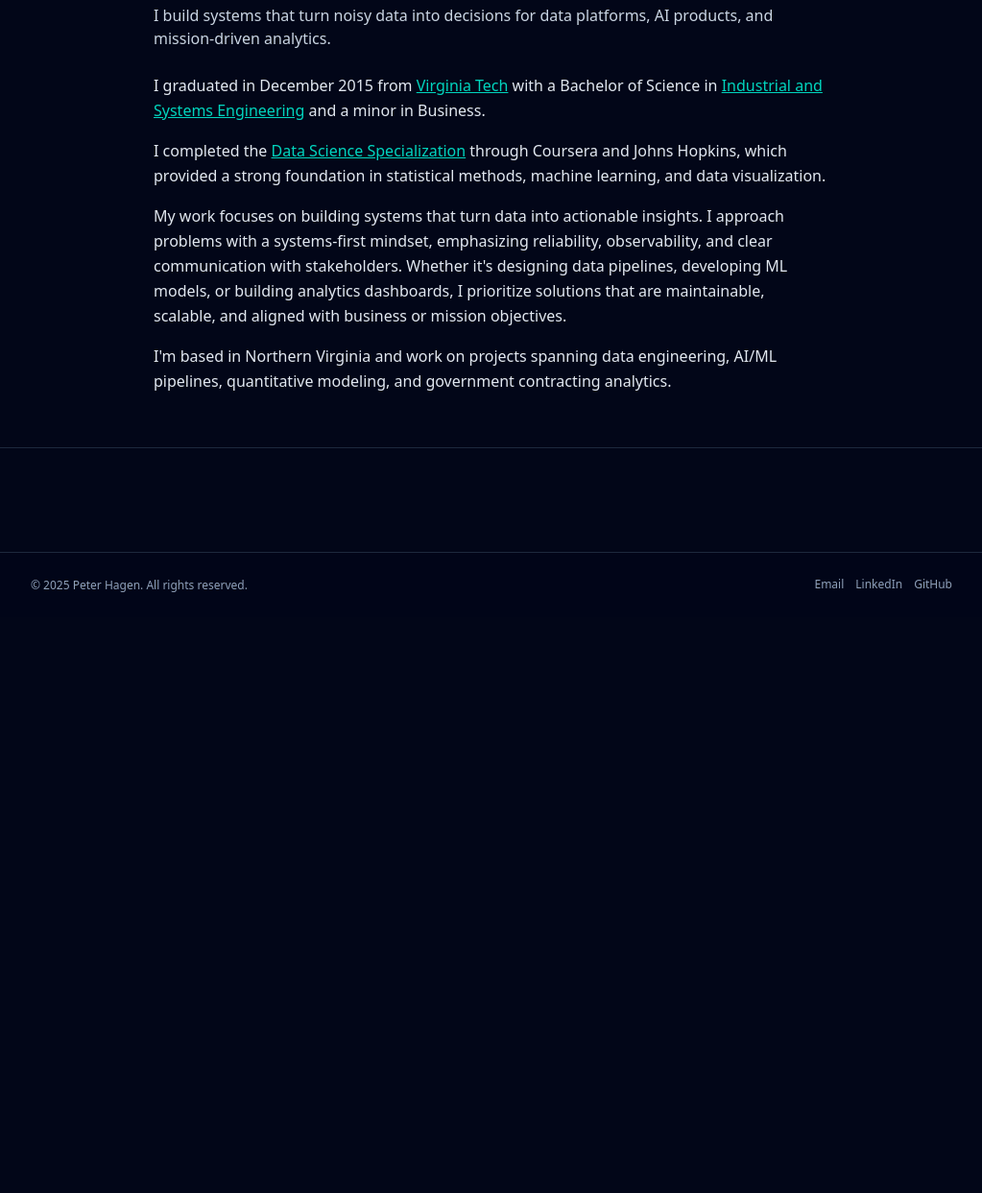
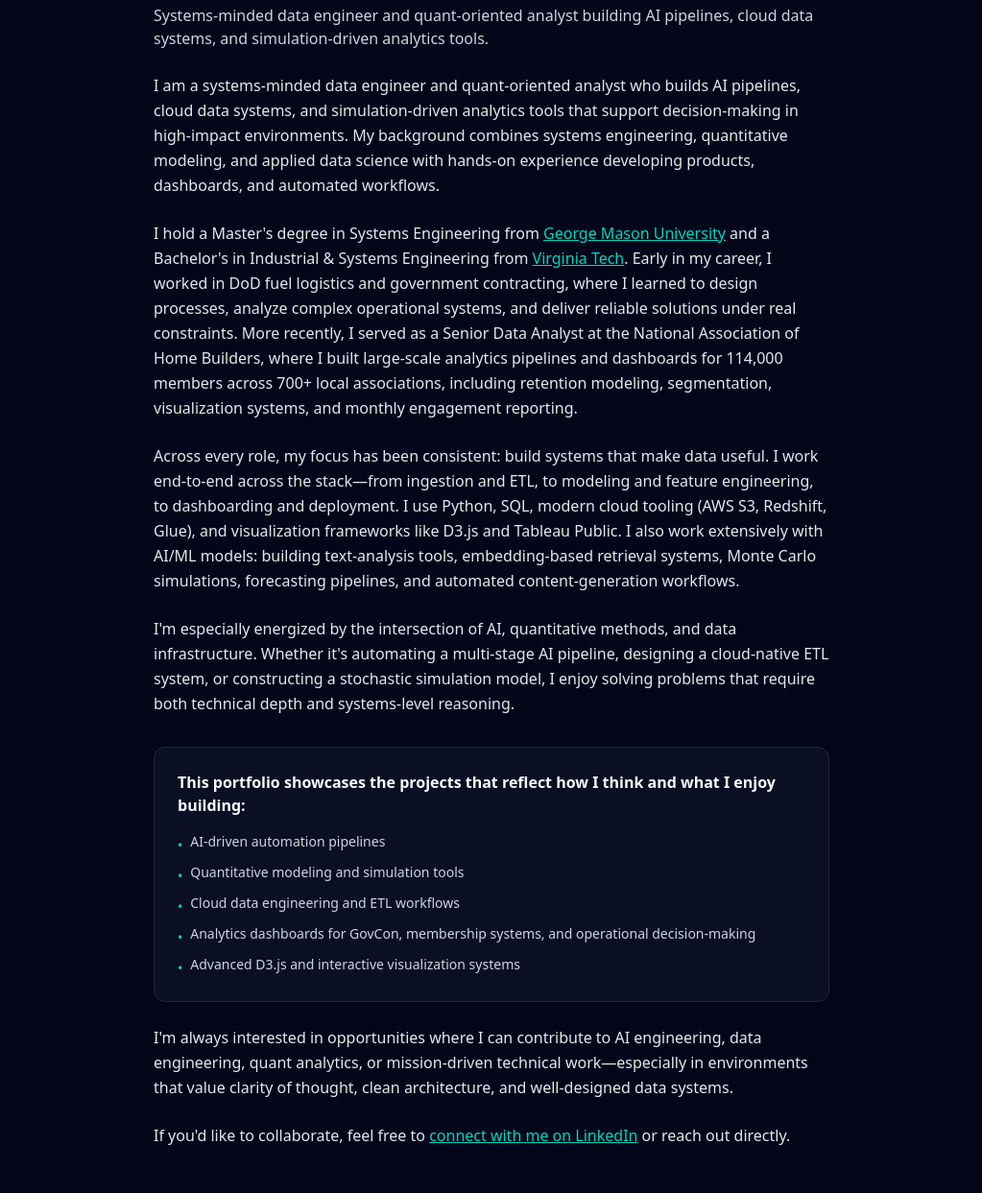
Before and after one commit to PH13/PH13.github.io, an Astro site: page /about in a window 1280 px wide. Shown: the part 157-1400 px from the top of the page at 96% size, without its empty margins (128-1151 px from the left). Before the commit the page ends 800 px from the top, so only its background shows below. Built offline with nearby package versions, Linux system fonts and the light colour scheme; Astro itself is replaced by a stand-in of ours.

Commit message:
Update About page with new professional content and add GitHub Actions deployment workflow

```diff
--- a/astro.config.mjs
+++ b/astro.config.mjs
@@ -5,8 +5,8 @@
 
 // https://astro.build/config
 export default defineConfig({
-  site: "https://phizou.github.io/",
-
+  site: "https://phizou.github.io",
+  base: "/",
   vite: {
     plugins: [tailwindcss()]
   }
--- a/src/pages/about.astro
+++ b/src/pages/about.astro
@@ -10,22 +10,54 @@
           About
         </h1>
         <p class="text-sm text-slate-300 sm:text-base">
-          I build systems that turn noisy data into decisions for data platforms, AI products, and
-          mission-driven analytics.
+          Systems-minded data engineer and quant-oriented analyst building AI pipelines, cloud data systems, and simulation-driven analytics tools.
         </p>
       </header>
-      <div class="space-y-4 text-sm leading-relaxed text-slate-200 sm:text-base">
+      <div class="space-y-6 text-sm leading-relaxed text-slate-200 sm:text-base">
         <p>
-          I graduated in December 2015 from <a href="https://www.vt.edu/index.html" class="text-teal-400 hover:text-teal-300 underline">Virginia Tech</a> with a Bachelor of Science in <a href="http://www.ise.vt.edu/" class="text-teal-400 hover:text-teal-300 underline">Industrial and Systems Engineering</a> and a minor in Business.
+          I am a systems-minded data engineer and quant-oriented analyst who builds AI pipelines, cloud data systems, and simulation-driven analytics tools that support decision-making in high-impact environments. My background combines systems engineering, quantitative modeling, and applied data science with hands-on experience developing products, dashboards, and automated workflows.
         </p>
         <p>
-          I completed the <a href="https://www.coursera.org/specializations/jhu-data-science" class="text-teal-400 hover:text-teal-300 underline">Data Science Specialization</a> through Coursera and Johns Hopkins, which provided a strong foundation in statistical methods, machine learning, and data visualization.
+          I hold a Master's degree in Systems Engineering from <a href="https://www.gmu.edu/" class="text-teal-400 hover:text-teal-300 underline">George Mason University</a> and a Bachelor's in Industrial & Systems Engineering from <a href="https://www.vt.edu/index.html" class="text-teal-400 hover:text-teal-300 underline">Virginia Tech</a>. Early in my career, I worked in DoD fuel logistics and government contracting, where I learned to design processes, analyze complex operational systems, and deliver reliable solutions under real constraints. More recently, I served as a Senior Data Analyst at the National Association of Home Builders, where I built large-scale analytics pipelines and dashboards for 114,000 members across 700+ local associations, including retention modeling, segmentation, visualization systems, and monthly engagement reporting.
         </p>
         <p>
-          My work focuses on building systems that turn data into actionable insights. I approach problems with a systems-first mindset, emphasizing reliability, observability, and clear communication with stakeholders. Whether it's designing data pipelines, developing ML models, or building analytics dashboards, I prioritize solutions that are maintainable, scalable, and aligned with business or mission objectives.
+          Across every role, my focus has been consistent: build systems that make data useful. I work end-to-end across the stack—from ingestion and ETL, to modeling and feature engineering, to dashboarding and deployment. I use Python, SQL, modern cloud tooling (AWS S3, Redshift, Glue), and visualization frameworks like D3.js and Tableau Public. I also work extensively with AI/ML models: building text-analysis tools, embedding-based retrieval systems, Monte Carlo simulations, forecasting pipelines, and automated content-generation workflows.
         </p>
         <p>
-          I'm based in Northern Virginia and work on projects spanning data engineering, AI/ML pipelines, quantitative modeling, and government contracting analytics.
+          I'm especially energized by the intersection of AI, quantitative methods, and data infrastructure. Whether it's automating a multi-stage AI pipeline, designing a cloud-native ETL system, or constructing a stochastic simulation model, I enjoy solving problems that require both technical depth and systems-level reasoning.
+        </p>
+        <div class="mt-8 rounded-xl border border-slate-800 bg-slate-900/60 p-6">
+          <h2 class="mb-4 text-base font-semibold text-slate-50">
+            This portfolio showcases the projects that reflect how I think and what I enjoy building:
+          </h2>
+          <ul class="space-y-2 text-sm text-slate-300">
+            <li class="flex items-start gap-2">
+              <span class="mt-1 text-teal-400">•</span>
+              <span>AI-driven automation pipelines</span>
+            </li>
+            <li class="flex items-start gap-2">
+              <span class="mt-1 text-teal-400">•</span>
+              <span>Quantitative modeling and simulation tools</span>
+            </li>
+            <li class="flex items-start gap-2">
+              <span class="mt-1 text-teal-400">•</span>
+              <span>Cloud data engineering and ETL workflows</span>
+            </li>
+            <li class="flex items-start gap-2">
+              <span class="mt-1 text-teal-400">•</span>
+              <span>Analytics dashboards for GovCon, membership systems, and operational decision-making</span>
+            </li>
+            <li class="flex items-start gap-2">
+              <span class="mt-1 text-teal-400">•</span>
+              <span>Advanced D3.js and interactive visualization systems</span>
+            </li>
+          </ul>
+        </div>
+        <p>
+          I'm always interested in opportunities where I can contribute to AI engineering, data engineering, quant analytics, or mission-driven technical work—especially in environments that value clarity of thought, clean architecture, and well-designed data systems.
+        </p>
+        <p>
+          If you'd like to collaborate, feel free to <a href="https://www.linkedin.com/in/peterhagen13" target="_blank" rel="noopener noreferrer" class="text-teal-400 hover:text-teal-300 underline">connect with me on LinkedIn</a> or reach out directly.
         </p>
       </div>
     </div>
```
Also changed, not shown: .github/workflows/deploy.yml (added).
